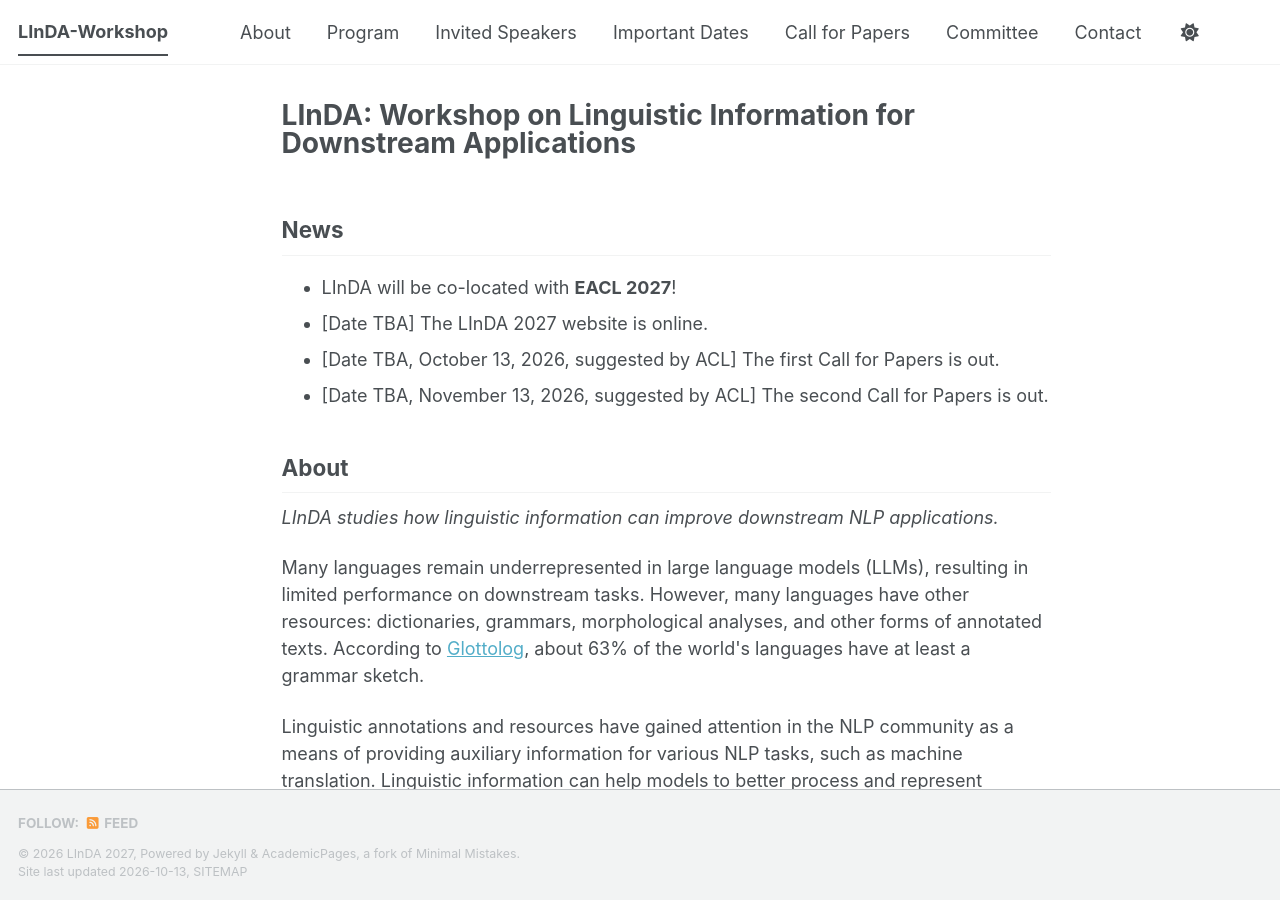
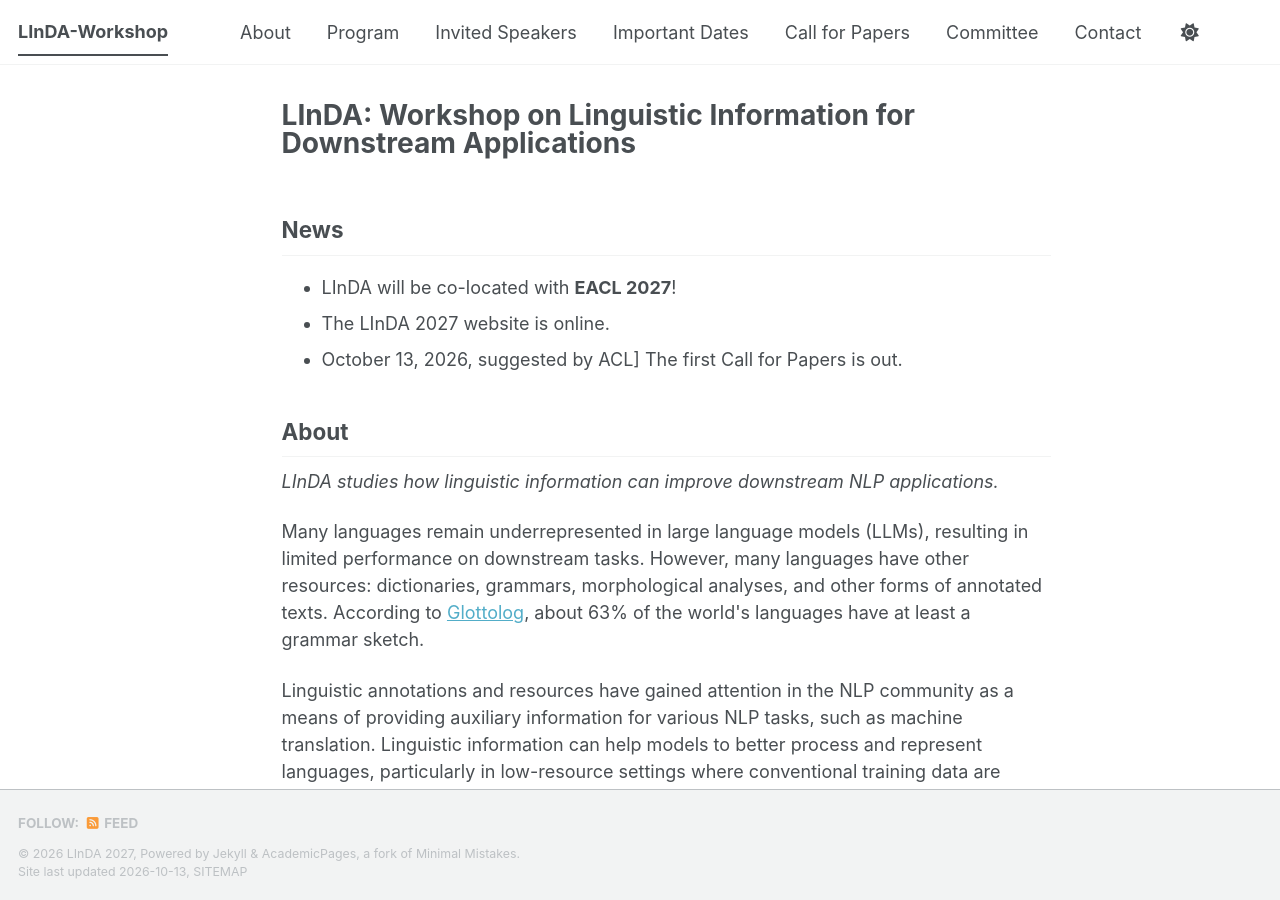
Before and after one commit to LInDA-Workshop/LInDA-Workshop.github.io, a Jekyll site: the page built from _pages/about.md, in a window 1280 px wide and 900 px high. Built offline with Jekyll 4.4.1, drawn with Linux system fonts in a browser that asks for light colours; a style sheet for code colours, icons or effects is not loaded.

Commit message:
Update about.md to comment out second Call for Papers
Commented out the second Call for Papers entry in the news section.

```diff
--- a/_pages/about.md
+++ b/_pages/about.md
@@ -7,10 +7,12 @@ title: "LInDA: Workshop on Linguistic Information for Downstream Applications"
 ## News
 
 - LInDA will be co-located with **EACL 2027**!
-- [Date TBA] The LInDA 2027 website is online.
-- [Date TBA, October 13, 2026, suggested by ACL] The first Call for Papers is out.
+- The LInDA 2027 website is online.
+- October 13, 2026, suggested by ACL] The first Call for Papers is out.
+
+{% comment %}
 - [Date TBA, November 13, 2026, suggested by ACL] The second Call for Papers is out.
-
+{% endcomment %}
 ## About
 <p><i>LInDA studies how linguistic information can improve downstream NLP applications.</i></p>
 
```
